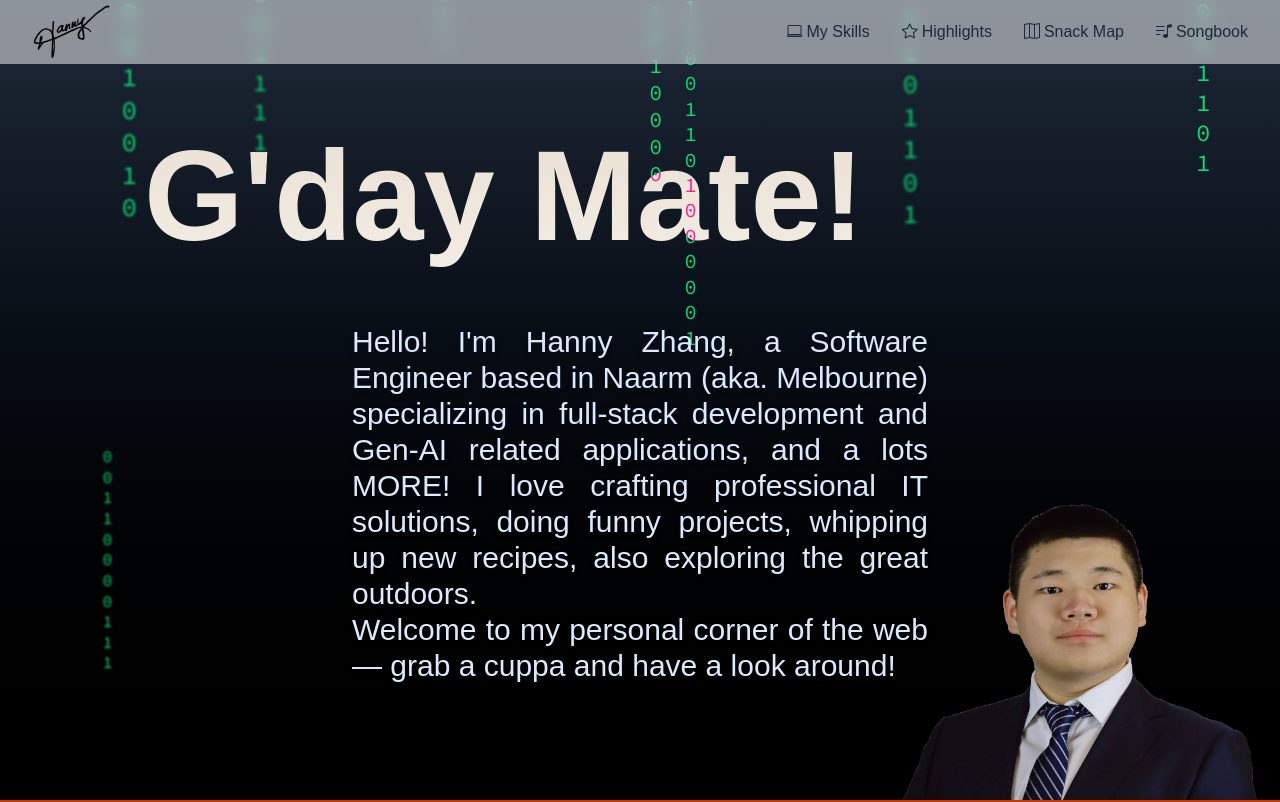
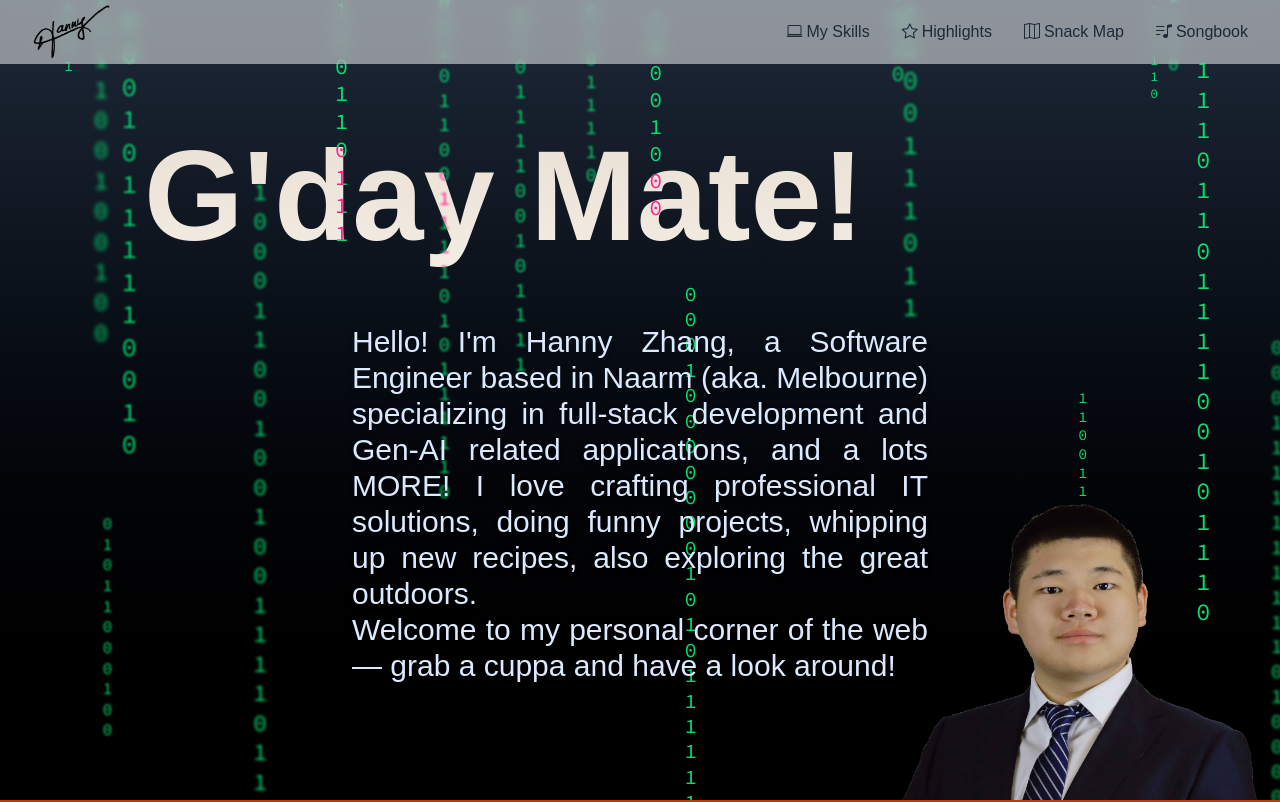
Before and after one commit to Hanny658/Website-Hanny, a Next.js app: page / in a window 1280 px wide. Shown: the top 802 px of the page. Built offline with nearby package versions, Linux system fonts and the light colour scheme.

Commit message:
Optimising the bit flow performance

```diff
--- a/src/app/globals.css
+++ b/src/app/globals.css
@@ -57,10 +57,10 @@ body {
 
 @keyframes moveUp {
   0% {
-    transform: translateY(0);
+    transform: translateY(100%);
   }
 
   100% {
-    transform: translateY(-200%);
+    transform: translateY(-100vh);
   }
 }
--- a/src/app/page.tsx
+++ b/src/app/page.tsx
@@ -15,7 +15,7 @@ export default function Home() {
 
   // Paras for the bitrain
   const [columns] = useState(
-    Array.from({ length: 10 }, () => ({
+    Array.from({ length: 20 }, () => ({
       left: `${Math.random() * 100}vw`,
       duration: 5 + Math.random() * 5,
       delay: Math.random() * 10,
--- a/src/components/bit-rain-col.tsx
+++ b/src/components/bit-rain-col.tsx
@@ -35,7 +35,16 @@ const BitRainColumn: FC<BitRainColumnProps> = ({ left, duration, delay, fontSize
 
   return (
     <div
-      className="bit-column absolute bottom-0 flex flex-col text-green-400 font-code leading-tight"
+      className="
+        bit-column
+        absolute
+        bottom-0                /* anchor bottom edge to container’s bottom */
+        flex
+        flex-col
+        text-green-400
+        font-code
+        leading-tight
+      "
       style={{
         left,
         animation: `moveUp ${duration}s linear infinite`,
```
